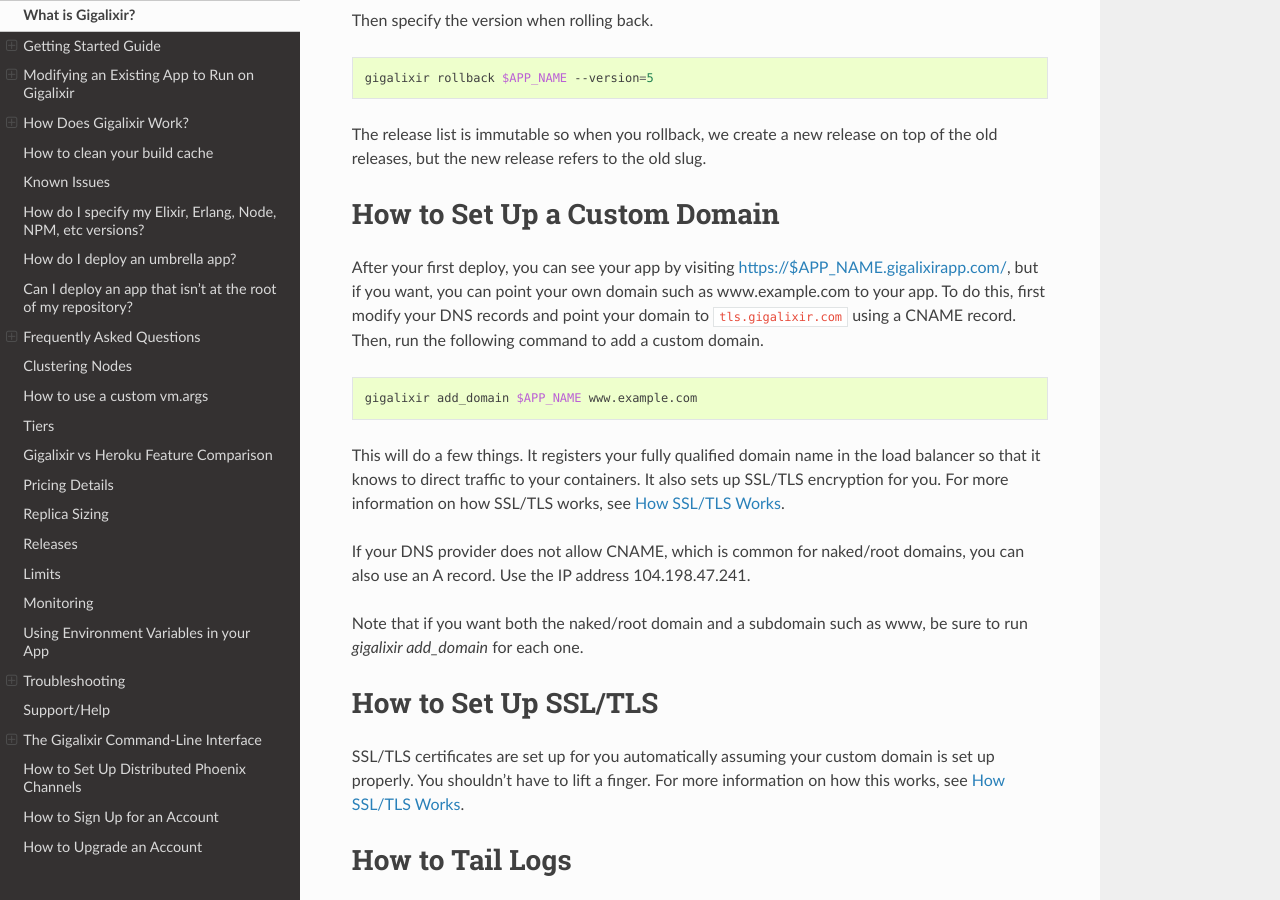
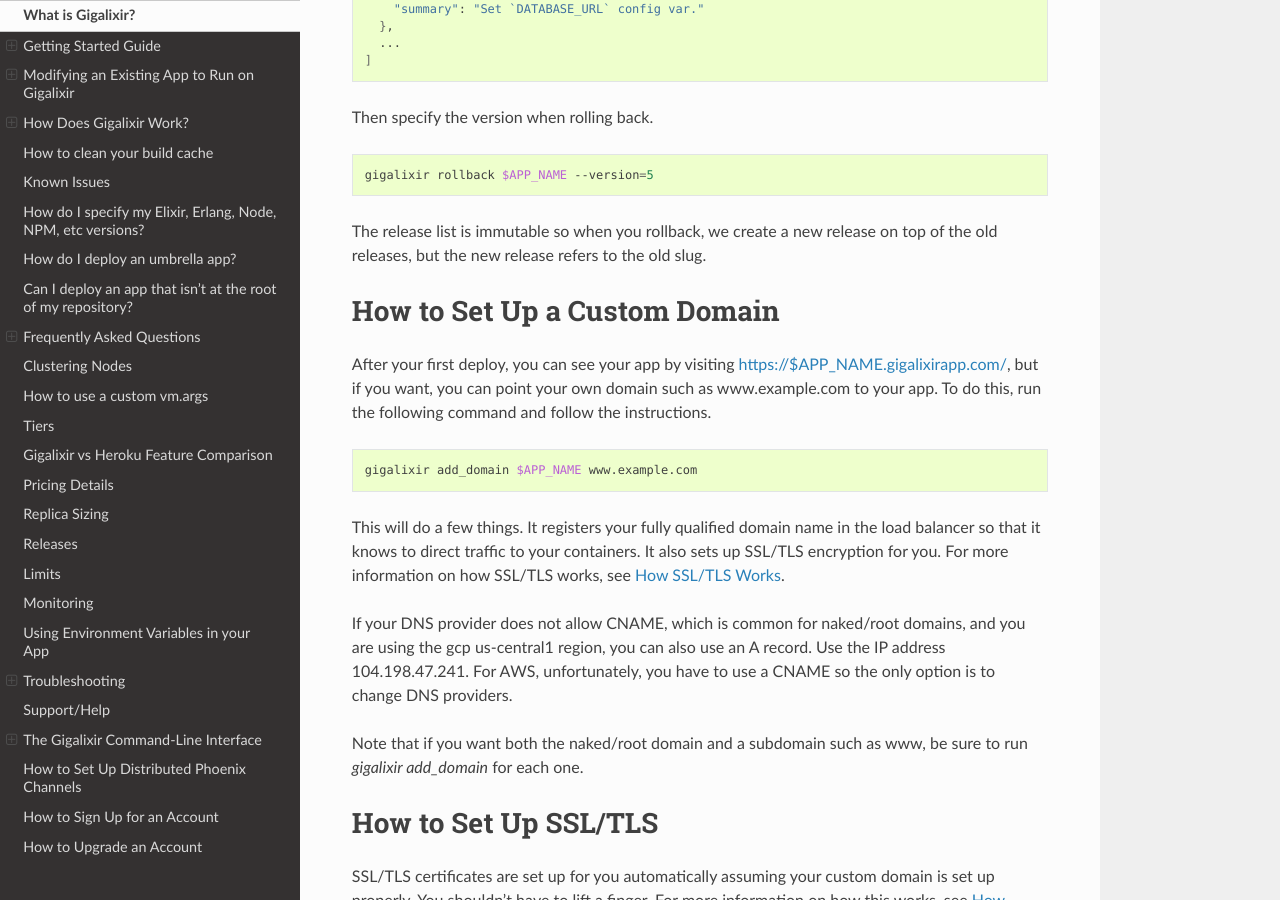
Before and after one commit to gigalixir/gigalixir-cli, a Sphinx documentation site: the page built from docs/source/main.rst, in a window 1280 px wide and 900 px high, scrolled down 32346 px. Built offline with Sphinx 7.4.7 and the Read the Docs theme 2.0.0, drawn with Linux system fonts in a browser that asks for light colours; some of the changed text lies outside the part shown.

Commit message:
docs on new DNS and Procfile warning.

```diff
--- a/docs/source/main.rst
+++ b/docs/source/main.rst
@@ -200,6 +200,8 @@ Then, run
 
     mix deps.get
     mix release.init
+
+Note that if you have a Procfile in your root folder, gigalixir will use it. If your Procfile has something like :bash:`mix phx.server` in it, then that won't work here with Distillery. It's recommended you delete the Procfile and let gigalixir use it's `default one <https://github.com/gigalixir/gigalixir-run/blob/master/Procfile>`_ instead.
 
 .. _`Distillery installation instructions`: https://hexdocs.pm/distillery/getting-started.html#installation-setup
 
@@ -1312,7 +1314,7 @@ The release list is immutable so when you rollback, we create a new release on t
 How to Set Up a Custom Domain
 =============================
 
-After your first deploy, you can see your app by visiting https://$APP_NAME.gigalixirapp.com/, but if you want, you can point your own domain such as www.example.com to your app. To do this, first modify your DNS records and point your domain to :bash:`tls.gigalixir.com` using a CNAME record. Then, run the following command to add a custom domain.
+After your first deploy, you can see your app by visiting https://$APP_NAME.gigalixirapp.com/, but if you want, you can point your own domain such as www.example.com to your app. To do this, run the following command and follow the instructions.
 
 .. code-block:: bash
 
@@ -1320,7 +1322,7 @@ After your first deploy, you can see your app by visiting https://$APP_NAME.giga
 
 This will do a few things. It registers your fully qualified domain name in the load balancer so that it knows to direct traffic to your containers. It also sets up SSL/TLS encryption for you. For more information on how SSL/TLS works, see :ref:`how-tls-works`.
 
-If your DNS provider does not allow CNAME, which is common for naked/root domains, you can also use an A record. Use the IP address 104.198.47.241.
+If your DNS provider does not allow CNAME, which is common for naked/root domains, and you are using the gcp us-central1 region, you can also use an A record. Use the IP address 104.198.47.241. For AWS, unfortunately, you have to use a CNAME so the only option is to change DNS providers.
 
 Note that if you want both the naked/root domain and a subdomain such as www, be sure to run `gigalixir add_domain` for each one.
 
```
